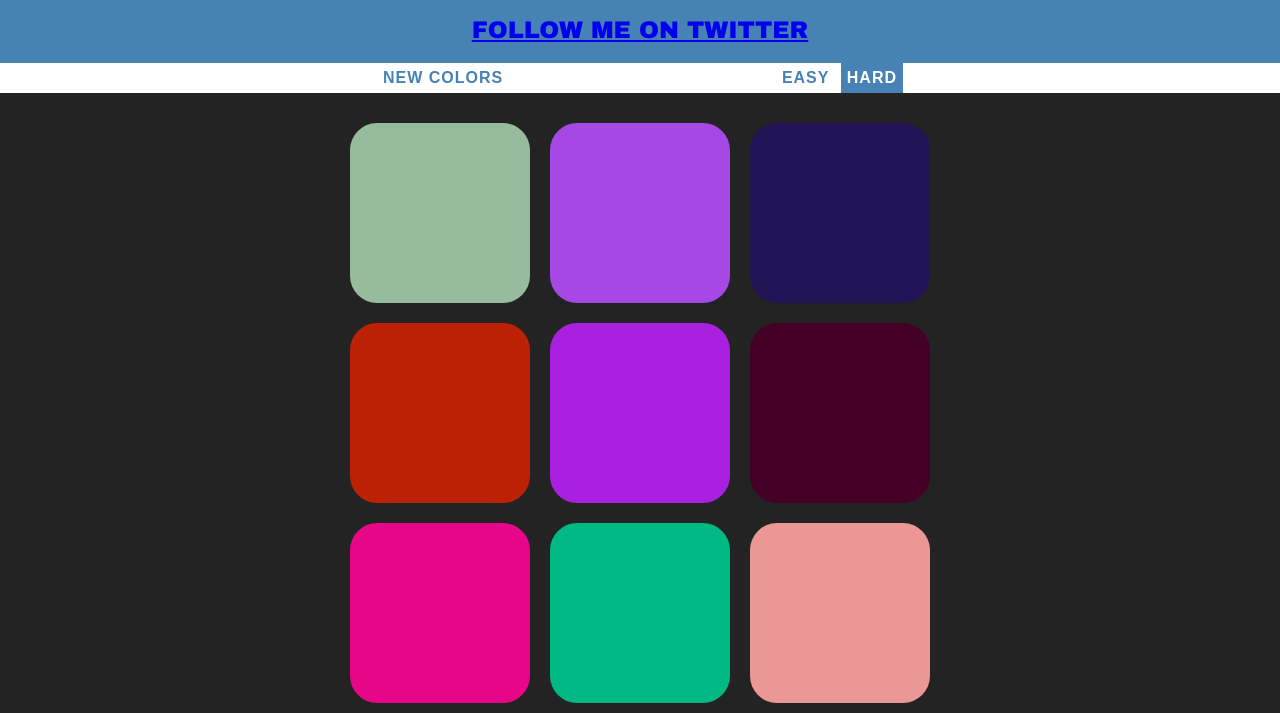
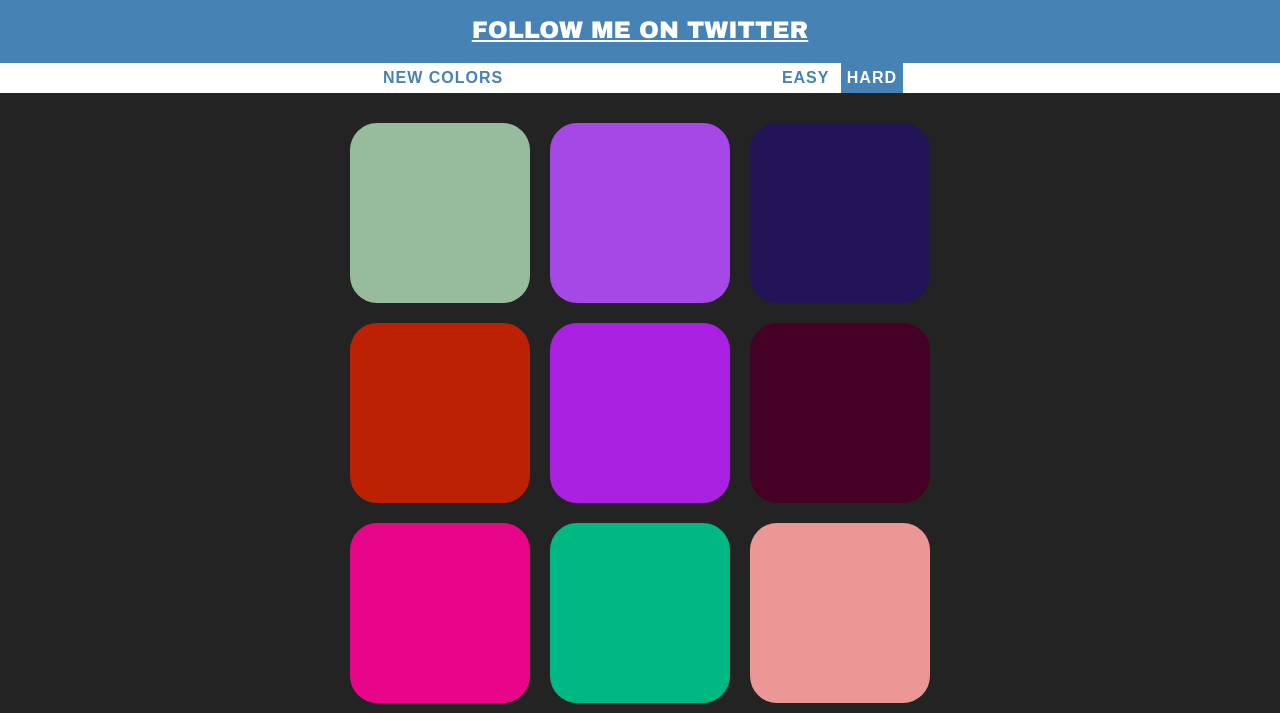
Before and after one commit to bo-iliev/color-game, a plain HTML site: page index.html in a window 1280 px wide. Shown: the part 184-897 px from the top of the page. Drawn offline with Linux system fonts and the light colour scheme.

Commit message:
changed twitter color

```diff
--- a/color_game.css
+++ b/color_game.css
@@ -2,6 +2,10 @@ body {
 	background-color: #232323;
 	margin: 0;
 	font-family: "Arial Black", Gadget, sans-serif;
+}
+
+#twitter {
+	color: white;
 }
 
 .square {
--- a/index.html
+++ b/index.html
@@ -17,7 +17,7 @@
 </h1>
 
 <h2>
-	<a href="https://twitter.com/bo_iliev21">Follow me on Twitter</a>
+	<a id="twitter" href="https://twitter.com/bo_iliev21">Follow me on Twitter</a>
 </h2>
 
 <div id="stripe">
```
